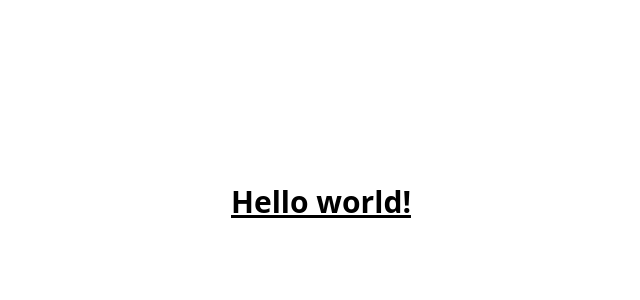
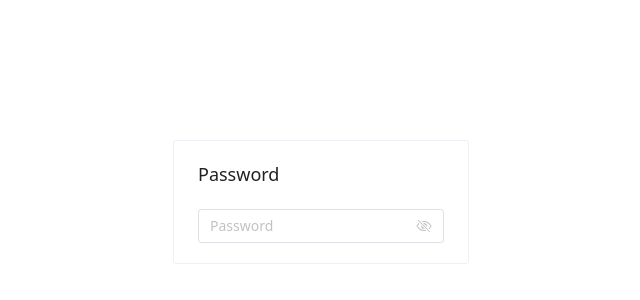
Before and after one commit to Aljodomo/domonell.dev, a Vue app: page / in a window 1280 px wide. Shown: the part 198-498 px from the top of the page, without its empty margins (319-959 px from the left). Built offline with nearby package versions, Linux system fonts and the light colour scheme.

Commit message:
feat: naive ui and auto component imports

```diff
--- a/package.json
+++ b/package.json
@@ -12,11 +12,15 @@
     "vue": "^3.2.37"
   },
   "devDependencies": {
+    "@babel/types": "^7.18.4",
     "@vitejs/plugin-vue": "^2.3.3",
     "autoprefixer": "^10.4.7",
+    "naive-ui": "^2.30.5",
     "postcss": "^8.4.14",
     "tailwindcss": "^3.1.3",
     "typescript": "^4.7.4",
+    "unplugin-vue-components": "^0.19.6",
+    "vfonts": "^0.0.3",
     "vite": "^2.9.12",
     "vue-tsc": "^0.38.1"
   }
--- a/src/App.vue
+++ b/src/App.vue
@@ -1,12 +1,16 @@
 <script setup lang="ts">
-import './index.css'</script>
+</script>
 
 <template>
-    <div class="flex-center">
-        <h1 class="text-3xl font-bold underline">
-            Hello world!
-        </h1>
-    </div>
+    <n-loading-bar-provider>
+        <n-message-provider>
+            <n-notification-provider>
+                <n-dialog-provider>
+                    <landing></landing>
+                </n-dialog-provider>
+            </n-notification-provider>
+        </n-message-provider>
+    </n-loading-bar-provider>
 </template>
 
 <style>
--- /dev/null
+++ b/src/components/PasswordCard.vue
@@ -0,0 +1,17 @@
+<template>
+    <n-card title="Password" class="w-fit" >
+        <n-input
+            type="password"
+            show-password-on="mousedown"
+            placeholder="Password"
+            :maxlength="20"
+        />
+    </n-card>
+</template>
+
+<script setup lang="ts">
+</script>
+
+<style scoped>
+
+</style>
--- a/src/main.ts
+++ b/src/main.ts
@@ -1,4 +1,5 @@
 import { createApp } from 'vue'
 import App from './App.vue'
+import './index.css'
 
 createApp(App).mount('#app')
--- /dev/null
+++ b/src/views/Landing.vue
@@ -0,0 +1,12 @@
+<template>
+    <div class="flex-center">
+        <password-card></password-card>
+    </div>
+</template>
+
+<script setup lang="ts">
+</script>
+
+<style scoped>
+
+</style>
--- a/tsconfig.json
+++ b/tsconfig.json
@@ -10,6 +10,7 @@
     "resolveJsonModule": true,
     "isolatedModules": true,
     "esModuleInterop": true,
+    "skipLibCheck": true,
     "lib": ["esnext", "dom"]
   },
   "include": ["src/**/*.ts", "src/**/*.d.ts", "src/**/*.tsx", "src/**/*.vue"],
--- a/vite.config.ts
+++ b/vite.config.ts
@@ -1,7 +1,15 @@
-import { defineConfig } from 'vite'
+import {defineConfig} from 'vite'
 import vue from '@vitejs/plugin-vue'
+import Components from 'unplugin-vue-components/vite'
+import {NaiveUiResolver} from 'unplugin-vue-components/resolvers'
 
 // https://vitejs.dev/config/
 export default defineConfig({
-  plugins: [vue()]
+    plugins: [
+        vue(),
+        Components({
+            dirs: ['src/components', "src/views"],
+            resolvers: [NaiveUiResolver()]
+        })
+    ]
 })
```
Also changed, not shown: components.d.ts (added, +19 -0 lines), 1 other file (tests, documents, lock files or other folders).
